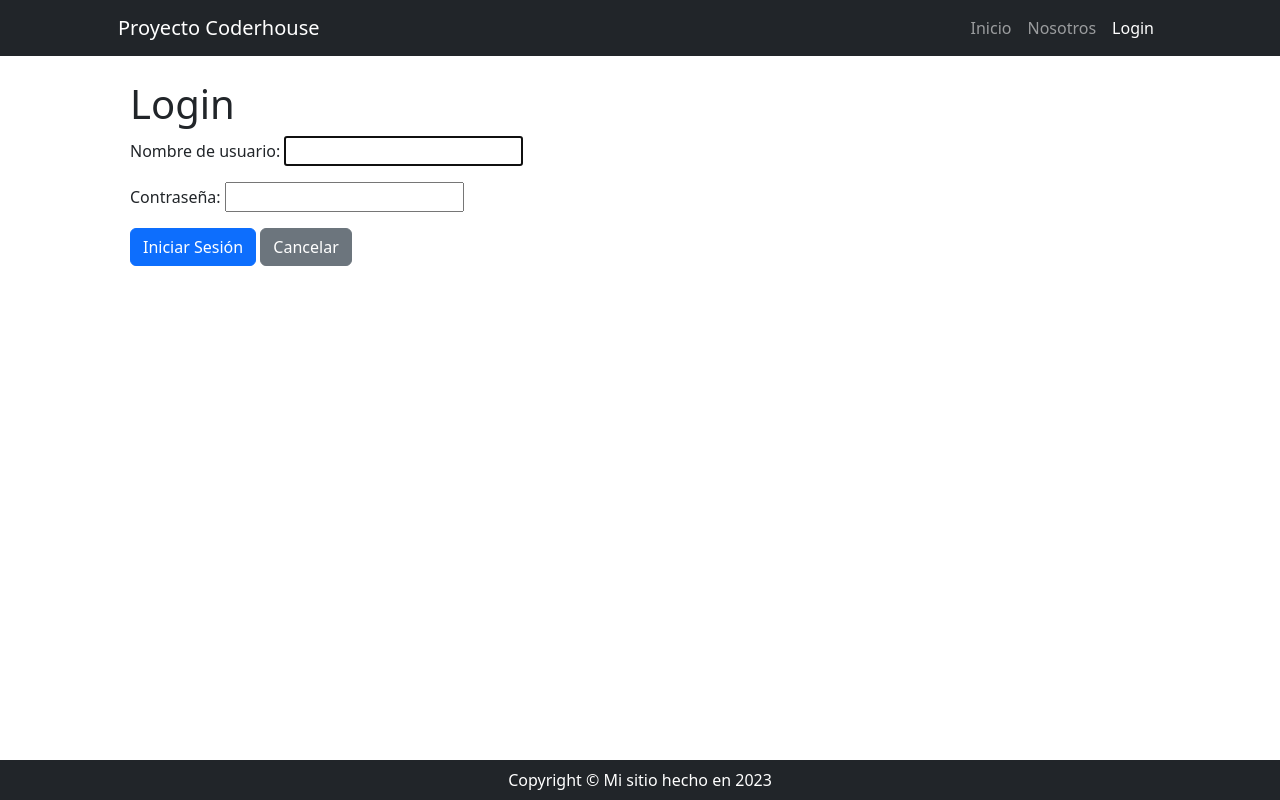
After one commit to mullerger72/MotoTravel, a Django app: page /login/ in a window 1280 px wide. The commit adds this page. Run offline with Django 5.2, Linux system fonts and the light colour scheme; some libraries are stand-ins or nearby versions.

Commit message:
add login & logout

```diff
--- /dev/null
+++ b/project/core/forms.py
@@ -0,0 +1,13 @@
+from django import forms
+from django.contrib.auth.forms import AuthenticationForm
+from django.contrib.auth.models import User
+
+
+class CustomAuthenticationForm(AuthenticationForm):
+    class Meta:
+        model = User
+        fields = ["username", "password"]
+        widgets = {
+            "username": forms.TextInput(attrs={"class": "form-control"}),
+            "password": forms.PasswordInput(attrs={"class": "form-control"}),
+        }
--- /dev/null
+++ b/project/core/templates/core/login.html
@@ -0,0 +1,24 @@
+{% extends 'core/base.html' %}
+
+{% block title %}
+    Coderhouse | Login
+{% endblock title %}
+
+
+{% block content %}
+
+<div class="container">
+    <h1 class="mt-4">Login</h1>
+
+    <form method="post">
+        {% csrf_token %}
+        {{ form.as_p }}
+        <input type="hidden" name="next" value="{% url 'core:index' %}">
+
+      <button type="submit" class="btn btn-primary">Iniciar Sesión</button>
+      <a href="{% url 'producto:productocategoria_list' %}" class="btn btn-secondary">Cancelar</a>
+    </form>
+  </div>
+
+
+{% endblock %}
--- a/project/core/templates/core/navbar.html
+++ b/project/core/templates/core/navbar.html
@@ -6,8 +6,19 @@
             <ul class="navbar-nav ms-auto mb-2 mb-lg-0">
                 <li class="nav-item"><a class="nav-link {% if request.path == '/' %} active {% endif %}" href="{% url 'core:index' %}">Inicio</a></li>
                 <li class="nav-item"><a class="nav-link {% if '/about/' in request.path %} active {% endif %}" href="{% url 'core:about' %}">Nosotros</a></li>
-                <li class="nav-item"><a class="nav-link {% if '/clientes/' in request.path %} active {% endif %} " href="{% url 'cliente:index' %}">Cliente</a></li>
-                <li class="nav-item"><a class="nav-link {% if '/productos/' in request.path %} active {% endif %} " href="{% url 'producto:index' %}">Producto</a></li>
+                {% if user.is_authenticated %}
+                    <li class="nav-item"><a class="nav-link {% if '/clientes/' in request.path %} active {% endif %} " href="{% url 'cliente:index' %}">Cliente</a></li>
+                    <li class="nav-item"><a class="nav-link {% if '/productos/' in request.path %} active {% endif %} " href="{% url 'producto:index' %}">Producto</a></li>
+                    <li class="nav-item"><a class="nav-link text-bg-info">{{ user.username }}</a></li>
+                    <li class="nav-item">
+                        <form action="{% url 'core:logout' %}" method="post">
+                            {% csrf_token %}
+                            <button type="submit" class="btn btn-dark">Logout</button>
+                        </form>
+                    </li>
+                {% else %}
+                    <li class="nav-item"><a class="nav-link {% if '/login/' in request.path %} active {% endif %} " href="{% url 'core:login' %}">Login</a></li>
+                {% endif %}
             </ul>
         </div>
     </div>
--- a/project/core/urls.py
+++ b/project/core/urls.py
@@ -1,10 +1,14 @@
+from django.contrib.auth.views import LogoutView
 from django.urls import path
+from django.views.generic.base import TemplateView
 
-from .views import about, index
+from .views import *
 
 app_name = "core"
 
 urlpatterns = [
     path("", index, name="index"),
-    path("about/", about, name="about"),
+    path("about/", TemplateView.as_view(template_name="core/about.html"), name="about"),
+    path("login/", CustomLoginView.as_view(), name="login"),
+    path("logout/", LogoutView.as_view(template_name="core/logout.html"), name="logout"),
 ]
--- a/project/core/views.py
+++ b/project/core/views.py
@@ -1,11 +1,13 @@
+from django.contrib.auth.views import LoginView
 from django.http import HttpRequest, HttpResponse
 from django.shortcuts import render
-from django.urls import reverse
+from .forms import *
 
 
 def index(request):
     return render(request, "core/index.html")
 
 
-def about(request: HttpRequest) -> HttpResponse:
-    return render(request, "core/about.html")
+class CustomLoginView(LoginView):
+    authentication_form = CustomAuthenticationForm
+    template_name = "core/login.html"
```
Also changed, not shown: project/core/templates/core/logout.html (added, +9 -0 lines), project/db.sqlite3.
